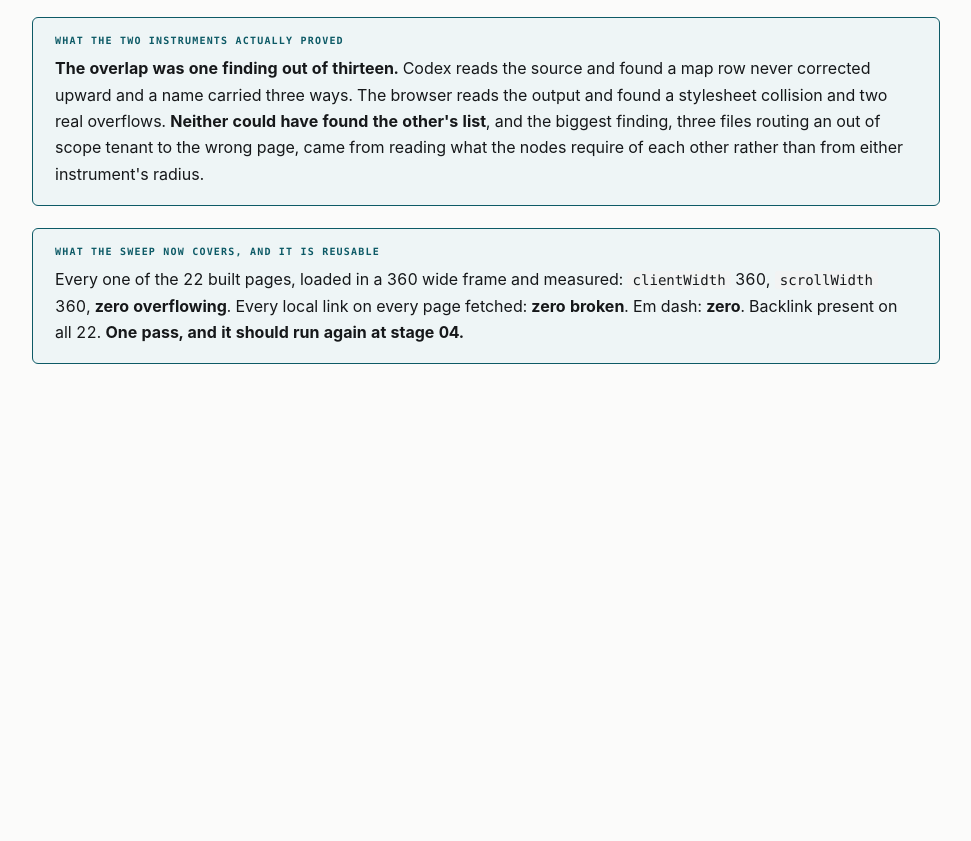
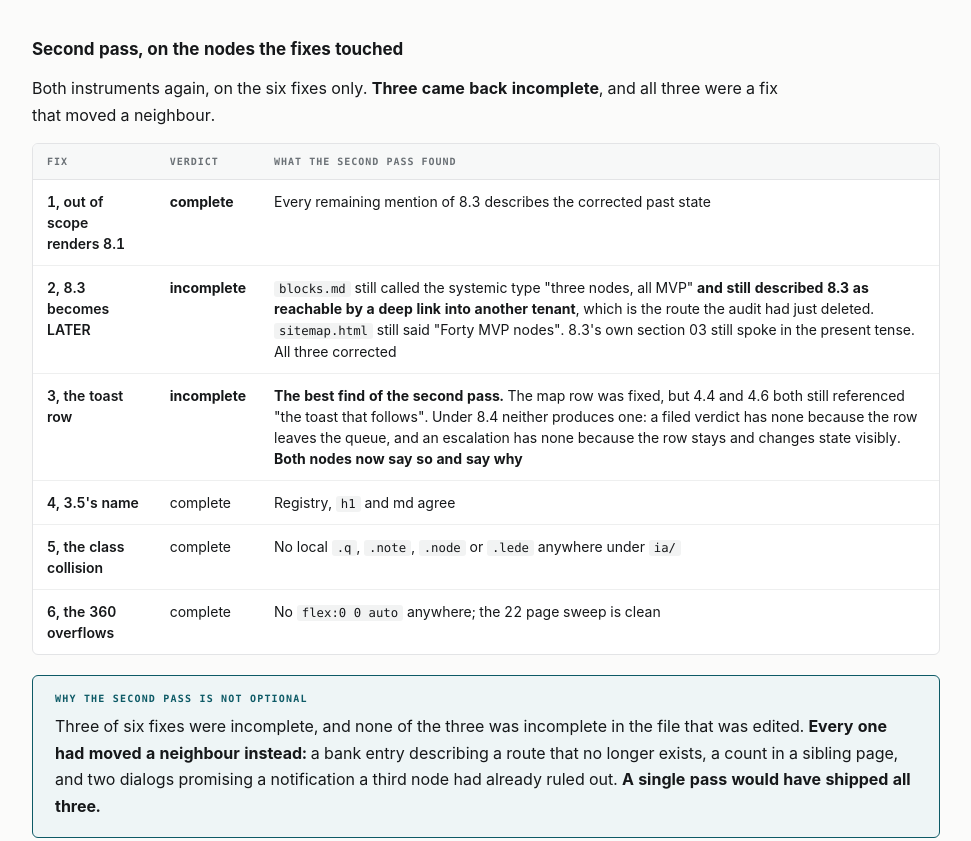
Before and after one commit to sergiodesign4u-dot/harrier, a plain HTML site: page ia/structure.html in a window 1280 px wide. Shown: the part 9337-10178 px from the top of the page, without its empty margins (300-1271 px from the left). Before the commit the page ends 9843 px from the top, so only its background shows below. Drawn offline with Linux system fonts and the light colour scheme.

Commit message:
Stage 03b Step 8: second pass results on the hub

```diff
--- a/ia/structure.html
+++ b/ia/structure.html
@@ -174,6 +174,20 @@ a.chip:hover{border-color:var(--accent);background:var(--accent-soft)}
 <tr><td>Contract</td><td>Two accepted deviations from the pack: node pages were registered from Step 1 rather than incrementally, and types C to G of the block bank were closed in one pass</td><td>Both were shown and agreed at the time. Recorded so the deviation is visible rather than invisible</td></tr>
 </tbody></table></div>
 
+<h3>Second pass, on the nodes the fixes touched</h3>
+<p>Both instruments again, on the six fixes only. <strong>Three came back incomplete</strong>, and all three were a fix that moved a neighbour.</p>
+<div class="tw"><table>
+<thead><tr><th>Fix</th><th>Verdict</th><th>What the second pass found</th></tr></thead>
+<tbody>
+<tr><td>1, out of scope renders 8.1</td><td><strong>complete</strong></td><td>Every remaining mention of 8.3 describes the corrected past state</td></tr>
+<tr><td>2, 8.3 becomes LATER</td><td><strong>incomplete</strong></td><td><code>blocks.md</code> still called the systemic type "three nodes, all MVP" <strong>and still described 8.3 as reachable by a deep link into another tenant</strong>, which is the route the audit had just deleted. <code>sitemap.html</code> still said "Forty MVP nodes". 8.3's own section 03 still spoke in the present tense. All three corrected</td></tr>
+<tr><td>3, the toast row</td><td><strong>incomplete</strong></td><td><strong>The best find of the second pass.</strong> The map row was fixed, but 4.4 and 4.6 both still referenced "the toast that follows". Under 8.4 neither produces one: a filed verdict has none because the row leaves the queue, and an escalation has none because the row stays and changes state visibly. <strong>Both nodes now say so and say why</strong></td></tr>
+<tr><td>4, 3.5's name</td><td>complete</td><td>Registry, <code>h1</code> and md agree</td></tr>
+<tr><td>5, the class collision</td><td>complete</td><td>No local <code>.q</code>, <code>.note</code>, <code>.node</code> or <code>.lede</code> anywhere under <code>ia/</code></td></tr>
+<tr><td>6, the 360 overflows</td><td>complete</td><td>No <code>flex:0 0 auto</code> anywhere; the 22 page sweep is clean</td></tr>
+</tbody></table></div>
+<div class="node"><span class="lbl">Why the second pass is not optional</span><p>Three of six fixes were incomplete, and none of the three was incomplete in the file that was edited. <strong>Every one had moved a neighbour instead:</strong> a bank entry describing a route that no longer exists, a count in a sibling page, and two dialogs promising a notification a third node had already ruled out. <strong>A single pass would have shipped all three.</strong></p></div>
+
 <div class="node"><span class="lbl">What the two instruments actually proved</span><p><strong>The overlap was one finding out of thirteen.</strong> Codex reads the source and found a map row never corrected upward and a name carried three ways. The browser reads the output and found a stylesheet collision and two real overflows. <strong>Neither could have found the other's list</strong>, and the biggest finding, three files routing an out of scope tenant to the wrong page, came from reading what the nodes require of each other rather than from either instrument's radius.</p></div>
 
 <div class="node"><span class="lbl">What the sweep now covers, and it is reusable</span><p>Every one of the 22 built pages, loaded in a 360 wide frame and measured: <code>clientWidth</code> 360, <code>scrollWidth</code> 360, <strong>zero overflowing</strong>. Every local link on every page fetched: <strong>zero broken</strong>. Em dash: <strong>zero</strong>. Backlink present on all 22. <strong>One pass, and it should run again at stage 04.</strong></p></div>
```
